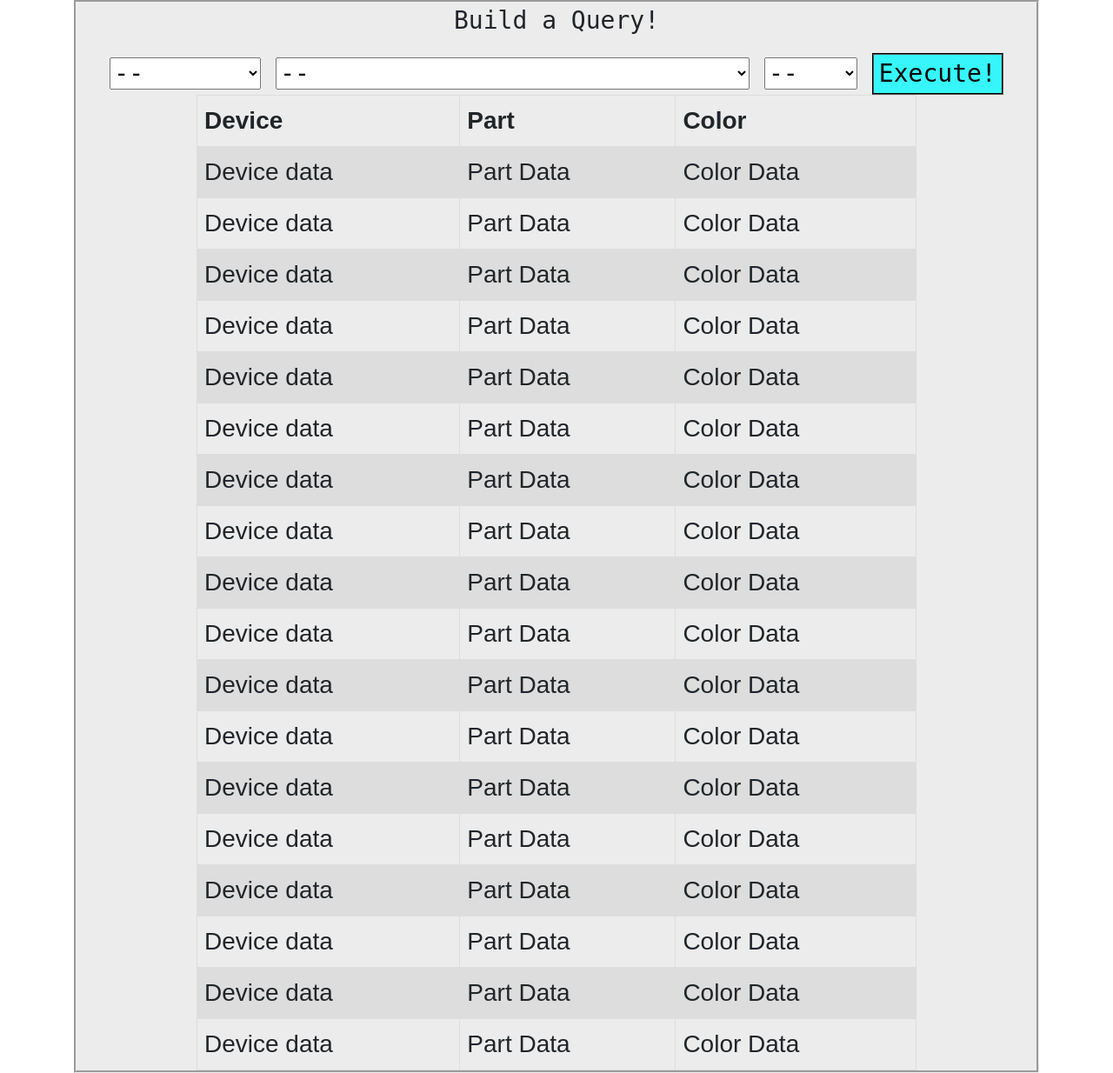
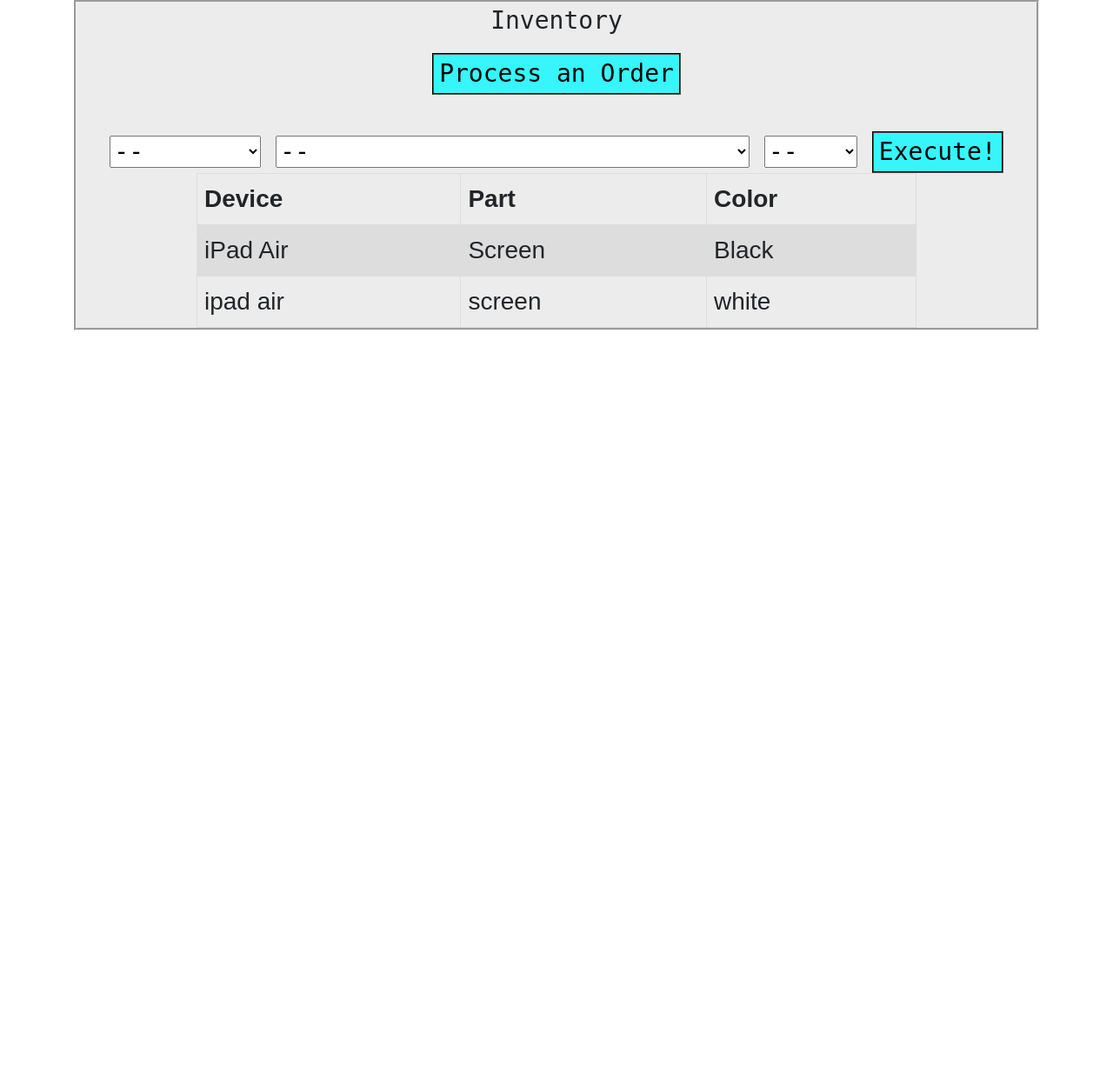
Before and after one commit to TheKidd138/capstone, a Django app: page /refurbco/inventory/ in a window 1280 px wide. Shown: the part 56-1290 px from the top of the page at 87% size. After the commit the page ends 436 px from the top, so only its background shows below. Run offline with Django 3.2, Linux system fonts and the light colour scheme; data comes from the database, SQL or seed files in the repository; some libraries are stand-ins or nearby versions.

Commit message:
Altered Models, updated docs and a some other things

```diff
--- a/app/webapp/refurbco/models.py
+++ b/app/webapp/refurbco/models.py
@@ -19,20 +19,21 @@
 class Order(models.Model):
     order_number = models.TextField(max_length=20)
     order_size = models.PositiveIntegerField()
-    part_price = models.TextField(max_length=10)
-    shipping_price = models.TextField(max_length=10)
-    tax_price = models.TextField(max_length=10)
-    total_cost = models.TextField(max_length=10)
+    subtotal = models.TextField(max_length=10)
+    shipping = models.TextField(max_length=10)
+    tax = models.TextField(max_length=10)
+    total = models.TextField(max_length=10)
 
     def __str__(self):
         return self.order_number
 
 class Inventory(models.Model):
-    part_type = models.CharField(max_length=18)
-    device_type = models.CharField(max_length=12)
+    part_number = models.TextField(max_length=8)
+    part_type = models.CharField(max_length=16)
+    device_type = models.TextField(max_length=16)
+    order_number = models.ForeignKey(Order, on_delete=models.PROTECT)
     part_cost = models.TextField(max_length=10)
     color = models.CharField(max_length=12)
-    order_number = models.OneToOneField(Order, on_delete=models.PROTECT)
     used = models.BooleanField(default=False)
 
     def __str__(self):
--- a/app/webapp/refurbco/templates/refurbco/inventory.html
+++ b/app/webapp/refurbco/templates/refurbco/inventory.html
@@ -1,8 +1,13 @@
 {% extends "refurbco/base.html" %}
 {% block content %}
 <div class="dashboards">
-    <p class="formatting" style="text-align:center;">Build a Query!</p>
-    <form action="#" method="get">
+    <p class="formatting" style="text-align:center;">Inventory</p>
+    <form action='#' method="GET">
+        <input type='submit' value="Process an Order" id='buttonFormat'
+
+    </form>
+    <br><br>
+    <form action="#" method="GET">
         <select name="deviceType" required>
             <option value="">--</option>
             <option value="iphone6">iPhone 6</option>
@@ -30,96 +35,13 @@
             <th>Part</th>
             <th>Color</th>
         </tr>
+        {% for part in inventory %}
         <tr>
-            <td>Device data</td>
-            <td>Part Data</td>
-            <td>Color Data</td>
+            <td>{{ part.device_type }}</td>
+            <td>{{ part.part_type }}</td>
+            <td>{{ part.color }}</td>
         </tr>
-        <tr>
-            <td>Device data</td>
-            <td>Part Data</td>
-            <td>Color Data</td>
-        </tr>
-        <tr>
-            <td>Device data</td>
-            <td>Part Data</td>
-            <td>Color Data</td>
-        </tr>
-        <tr>
-            <td>Device data</td>
-            <td>Part Data</td>
-            <td>Color Data</td>
-        </tr>
-        <tr>
-            <td>Device data</td>
-            <td>Part Data</td>
-            <td>Color Data</td>
-        </tr>
-        <tr>
-            <td>Device data</td>
-            <td>Part Data</td>
-            <td>Color Data</td>
-        </tr>
-        <tr>
-            <td>Device data</td>
-            <td>Part Data</td>
-            <td>Color Data</td>
-        </tr>
-        <tr>
-            <td>Device data</td>
-            <td>Part Data</td>
-            <td>Color Data</td>
-        </tr>
-        <tr>
-            <td>Device data</td>
-            <td>Part Data</td>
-            <td>Color Data</td>
-        </tr>
-        <tr>
-            <td>Device data</td>
-            <td>Part Data</td>
-            <td>Color Data</td>
-        </tr>
-        <tr>
-            <td>Device data</td>
-            <td>Part Data</td>
-            <td>Color Data</td>
-        </tr>
-        <tr>
-            <td>Device data</td>
-            <td>Part Data</td>
-            <td>Color Data</td>
-        </tr>
-        <tr>
-            <td>Device data</td>
-            <td>Part Data</td>
-            <td>Color Data</td>
-        </tr>
-        <tr>
-            <td>Device data</td>
-            <td>Part Data</td>
-            <td>Color Data</td>
-        </tr>
-        <tr>
-            <td>Device data</td>
-            <td>Part Data</td>
-            <td>Color Data</td>
-        </tr>
-        <tr>
-            <td>Device data</td>
-            <td>Part Data</td>
-            <td>Color Data</td>
-        </tr>
-        <tr>
-            <td>Device data</td>
-            <td>Part Data</td>
-            <td>Color Data</td>
-        </tr>
-        <tr>
-            <td>Device data</td>
-            <td>Part Data</td>
-            <td>Color Data</td>
-        </tr>
+        {% endfor %}
     </table>
 </div>
 {% endblock content %}
--- a/app/webapp/refurbco/views.py
+++ b/app/webapp/refurbco/views.py
@@ -1,5 +1,5 @@
 from django.shortcuts import render
-from .models import Invoice
+from .models import Invoice, Inventory
 #from .models import [class]
 
 # Create your views here.
@@ -11,8 +11,7 @@
 
 def inventory(request):
   context = {
-#    'Inventory': Part.objects.all()
-    'title':'Inventory'
+    'inventory': Inventory.objects.all()
   }
   return render(request, 'refurbco/inventory.html', context)
 
```
Also changed, not shown: app/webapp/refurbco/templates/refurbco/addOrder.html (added, +10 -0 lines), app/webapp/db.sqlite3, app/webapp/refurbco/migrations/0004_auto_20190418_1452.py (added).
